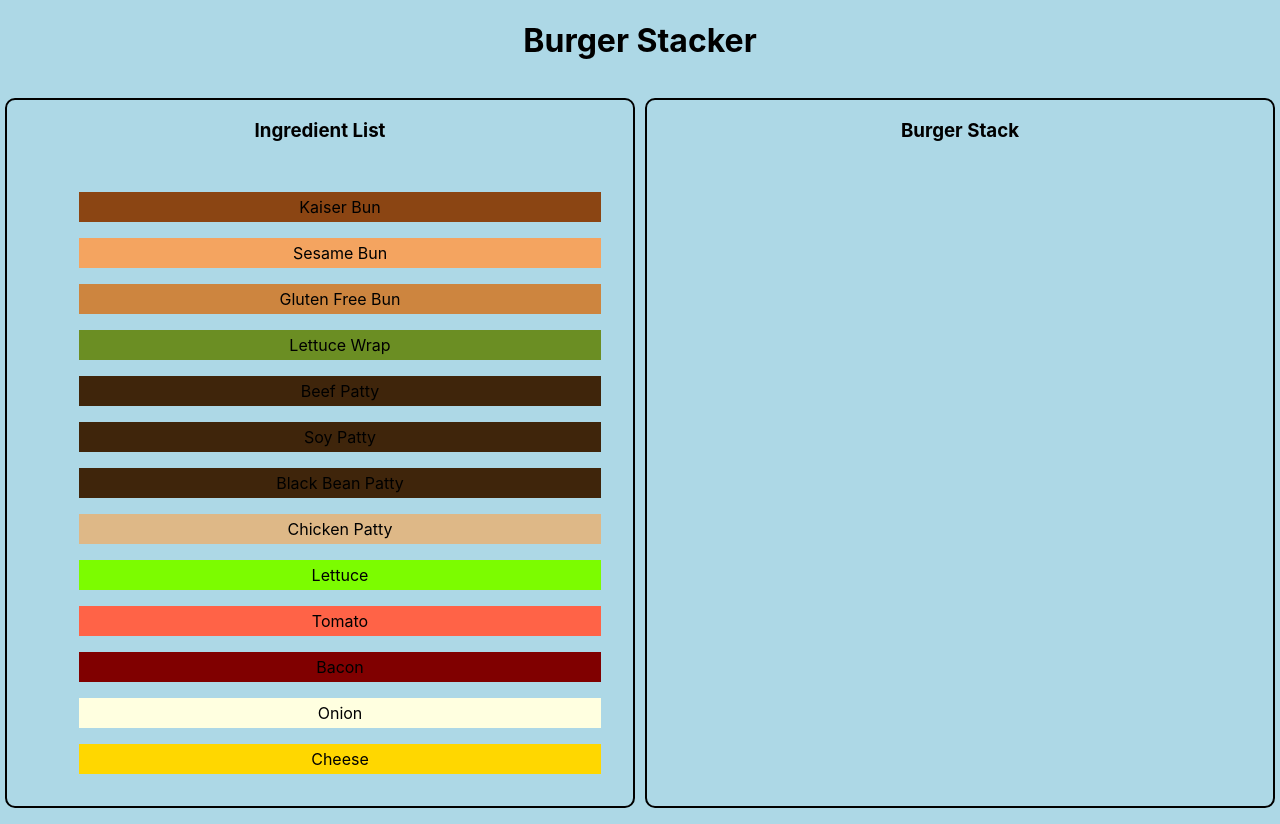
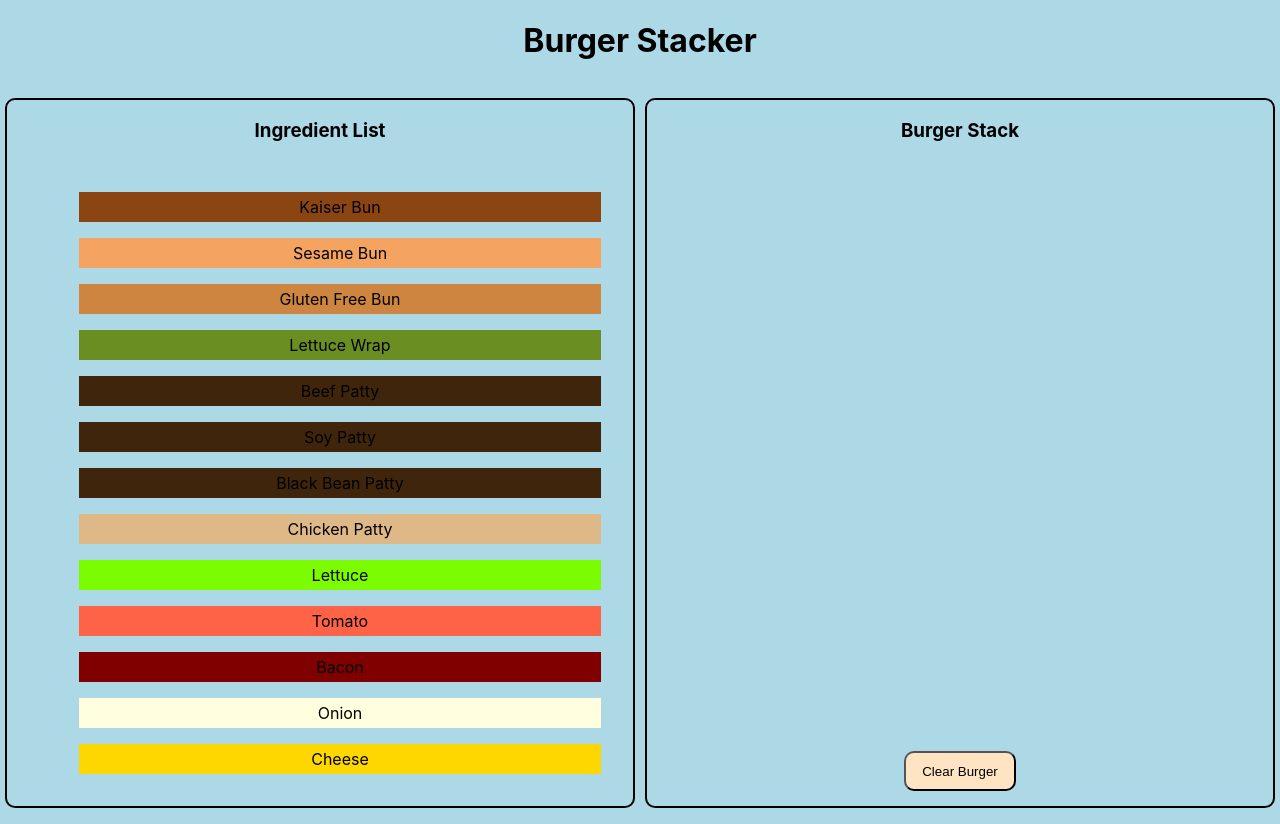
Before and after one commit to timmshinbone/applePieBurgers, a React (Create React App) app: page / in a window 1280 px wide. Built offline with nearby package versions, Linux system fonts and the light colour scheme.

Commit message:
can clear the burger from the stack

```diff
--- a/src/App.css
+++ b/src/App.css
@@ -27,3 +27,12 @@ p {
   padding: 0 2em;
   width: 45%;
 }
+
+button {
+  margin: 15px;
+  height: 40px;
+  width: 20%;
+  align-self: center;
+  border-radius: 10px;
+  background-color: bisque;
+}
--- a/src/BurgerPane.js
+++ b/src/BurgerPane.js
@@ -29,6 +29,7 @@ export default class BurgerPane extends Component {
                 <ul>
                     { burgerBits }
                 </ul>
+                <button onClick={this.props.clear}>Clear Burger</button>
             </section>
         )
     }
--- a/src/BurgerStacker.js
+++ b/src/BurgerStacker.js
@@ -51,14 +51,23 @@ export default class BurgerStacker extends Component {
         // class components use a special method to update their state
         // This method is called 'setState'
         // setState is expecting an object, and within that object, we can refer to an individual piece of state to update
+        // the line in there is saying, grab all the burgerIngredients, keep them in the array, and add the new ingredient to the front of the array
         this.setState({
             burgerIngredients: [{ name: ingName, color: ingColor }, ...this.state.burgerIngredients]
+        })
+    }
+
+    // this clears the burgerIngredients array, effectively clearing the burger
+    clearBurger = () => {
+        this.setState({
+            burgerIngredients: [],
         })
     }
 
     // there is one thing that all class components need to do
     // they need to call the render method. Just like all function components need to return something.
     render () {
+        console.log('this is burgerIngredients', this.state.burgerIngredients)
         // whatever we return from the render method is the jsx we see on the page
         return (
             <>
@@ -70,6 +79,7 @@ export default class BurgerStacker extends Component {
                     />
                     <BurgerPane
                         ingredients={this.state.burgerIngredients}
+                        clear={this.clearBurger}
                     />
                 </div>
             </>
```
